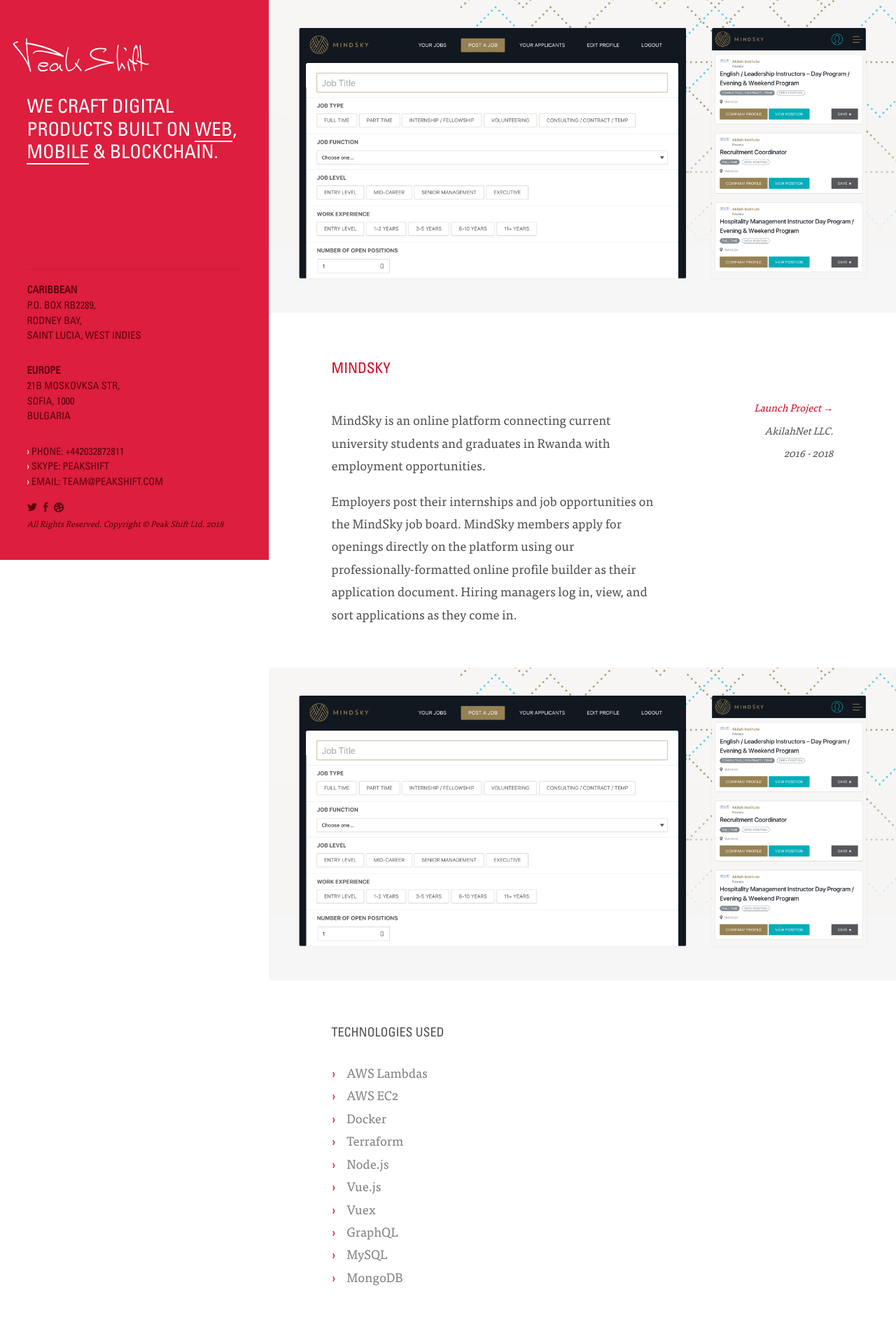
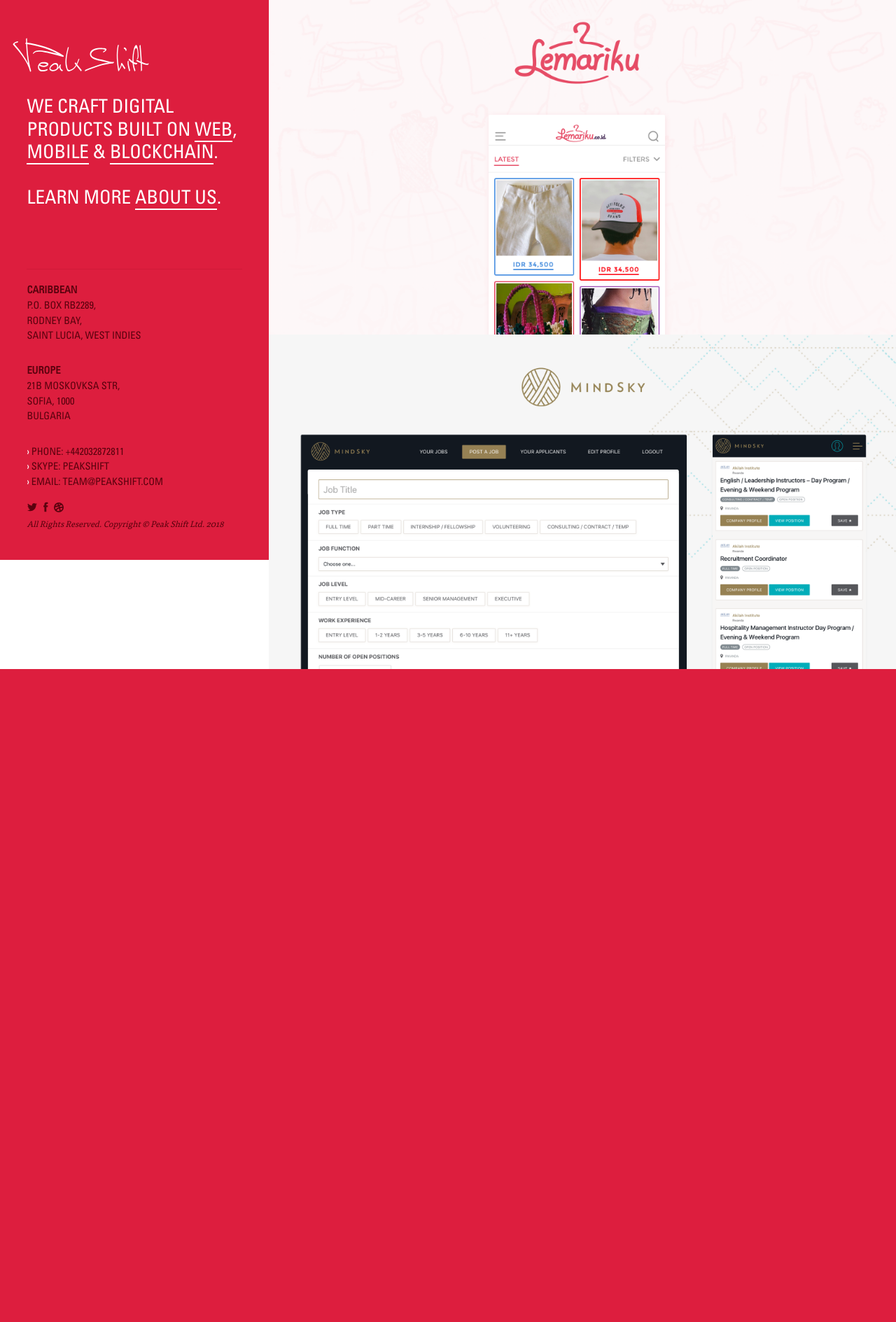
Before and after one commit to peakshift/peakshift-website, a PHP site: page / in a window 1280 px wide. Shown: the whole page at 70% size. After the commit the page ends 956 px from the top, so only its background shows below. Run offline with PHP 8.4, Linux system fonts and the light colour scheme; some libraries are stand-ins or nearby versions.

Commit message:
chore(*): test list view for projects [#29]

```diff
--- a/about.html
+++ b/about.html
@@ -70,7 +70,10 @@ j=d.createElement(s),dl=l!='dataLayer'?'&l='+l:'';j.async=true;j.src=
   <aside id="mainSide" class="column">
     <div class="padded">
       <div id="logo"><a href="/"><img src="/assets/i/logo.svg"></a></div>
-        <h2 id="portfolioLinks">We craft digital products built on <a href="/mindsky">web</a>, <a href="/lemariku">mobile</a> &amp; blockchain.</h2>
+      <h2 id="portfolioLinks">
+        We craft digital products built on <a href="/mindsky">web</a>, <a href="/lemariku">mobile</a> &amp; <a href="/zed">blockchain</a>.
+        <br><br>Learn more <a href="/about">about us</a>.
+      </h2>
 
       <div class="contact-footer typeface-colour-secondary">
         <hr>
--- a/assets/css/master.css
+++ b/assets/css/master.css
@@ -201,7 +201,8 @@ section {
       -ms-transform: translate(0, 0);
       -o-transform: translate(0, 0);
       transform: translate(0, 0);
-      opacity: 1; }
+      opacity: 1;
+      display: block; }
     section figure img {
       -webkit-transition: all 0.25s ease-in-out;
       -moz-transition: all 0.25s ease-in-out;
--- a/assets/sass/master.scss
+++ b/assets/sass/master.scss
@@ -203,6 +203,7 @@ section {
         -o-transform: translate(0, 0);
         transform: translate(0, 0);
         opacity: 1;
+        display: block;
       }
     }
     img {
--- a/index.html
+++ b/index.html
@@ -1,9 +1,14 @@
 <!DOCTYPE html>
-<!--[if lt IE 7 ]> <html lang="en" class="no-js ie6"> <![endif]-->
-<!--[if IE 7 ]>    <html lang="en" class="no-js ie7"> <![endif]-->
-<!--[if IE 8 ]>    <html lang="en" class="no-js ie8"> <![endif]-->
-<!--[if IE 9 ]>    <html lang="en" class="no-js ie9"> <![endif]-->
-<!--[if (gt IE 9)|!(IE)]><!--><html lang="en" class="no-js"><!--<![endif]-->
+<!--[if lt IE 7 ]>
+<html lang="en" class="no-js ie6"> <![endif]-->
+<!--[if IE 7 ]>
+<html lang="en" class="no-js ie7"> <![endif]-->
+<!--[if IE 8 ]>
+<html lang="en" class="no-js ie8"> <![endif]-->
+<!--[if IE 9 ]>
+<html lang="en" class="no-js ie9"> <![endif]-->
+<!--[if (gt IE 9)|!(IE)]><!-->
+<html lang="en" class="no-js"><!--<![endif]-->
 <head>
   <meta charset="utf-8">
 
@@ -25,6 +30,20 @@
   <meta name="copyright" content="Copyright (c) 2012 Peak Shift Inc.">
   <meta name="revisit-after" content="3 days">
 
+  <meta property="og:url" content="" />
+  <meta property="og:type" content="article" />
+  <meta property="og:title" content="Thoughts: Peak Shift Ltd." />
+  <meta property="og:image" content="" />
+  <meta property="og:site_name" content="Peak Shift Ltd." />
+  <meta property="og:description" content="" />
+
+  <meta name="twitter:card" content="photo" />
+  <meta name="twitter:site" content="@peakshift" />
+  <meta name="twitter:title" content="Thoughts: Peak Shift Ltd.">
+  <meta name="twitter:image" content="">
+  <meta name="twitter:image:width" content="1200" />
+  <meta name="twitter:image:height" content="630" />
+
   <!-- The Styles -->
   <link href="assets/css/master.css?v=0004" rel="stylesheet" type="text/css">
 
@@ -35,7 +54,10 @@
   <aside id="mainSide" class="column">
     <div class="padded">
       <div id="logo"><a href="/"><img src="/assets/i/logo.svg"></a></div>
-      <h2 id="portfolioLinks">We craft digital products built on <a href="/mindsky">web</a>, <a href="/lemariku">mobile</a> &amp; blockchain.</h2>
+      <h2 id="portfolioLinks">
+        We craft digital products built on <a href="/mindsky">web</a>, <a href="/lemariku">mobile</a> &amp; <a href="/zed">blockchain</a>.
+        <br><br>Learn more <a href="/about">about us</a>.
+      </h2>
 
       <div class="contact-footer typeface-colour-secondary">
         <hr>
@@ -55,7 +77,8 @@
           <ul class="heading-typeface">
             <li><span class="typeface-colour-white">›</span> PHONE: <a href="tel:+442032872811">+442032872811</a></li>
             <li><span class="typeface-colour-white">›</span> SKYPE: <a href="skype:peakshift?chat">peakshift</a></li>
-            <li><span class="typeface-colour-white">›</span> EMAIL: <a href="mailto:team@peakshift.com">team@peakshift.com</a></li>
+            <li><span class="typeface-colour-white">›</span> EMAIL: <a href="mailto:team@peakshift.com">team@peakshift.com</a>
+            </li>
           </ul>
           <p class="typeface-colour-secondary rs small">
             <a href="//twitter.com/peakshift">
@@ -69,55 +92,34 @@
             </a>
           </p>
         </div>
-        <p class="typeface-colour-secondary rs small"><small><em>All Rights Reserved. Copyright &copy; Peak Shift Ltd. 2018</em></small></p>
+        <p class="typeface-colour-secondary rs small">
+          <small><em>All Rights Reserved. Copyright &copy; Peak Shift Ltd. 2018</em></small>
+        </p>
       </div>
     </div>
   </aside>
 
   <section id="mainContent" class="column">
-    <figure style="background-image:url('/assets/content/mindsky-bg.png');" class="media--header active">
-      <div class="padded">
-        <img class="fill" src="/assets/content/mindsky-top.png?v=03">
-      </div>
+    <figure class="active" style="background-image:url('/assets/content/lemariku/lemariku-bg-2.png');">
+      <a href="/lemariku"><div class="padded"><img class="fill" src="/assets/content/lemariku/header-details.png?v=1"></div></a>
     </figure>
-    <div class="contentArea padded clearfix">
-      <h3 class="projectTitle">MindSky</h3>
-      <div class="projectDetails column">
-        <p>MindSky is an online platform connecting current university students and graduates in Rwanda with employment opportunities.</p>
-
-        <p>Employers post their internships and job opportunities on the MindSky job board. MindSky members apply for openings directly on the platform using our professionally-formatted online profile builder as their application document. Hiring managers log in, view, and sort applications as they come in.</p>
-
-        <figure style="background-image:url('/assets/content/mindsky-bg.png');" class="media--stretched active">
-          <div class="padded">
-            <img class="fill" src="/assets/content/mindsky-top.png?v=03">
-          </div>
+    <figure class="active" style="background-image:url('/assets/content/mindsky/header-bg-light.png'); background-color: #F6F6F6;">
+      <a href="/mindsky"><div class="padded"><img class="fill" src="/assets/content/mindsky/header-details.png?v=03"></div></a>
     </figure>
-
-        <h4>Technologies Used</h4>
-        <ul>
-          <li>AWS Lambdas</li>
-          <li>AWS EC2</li>
-          <li>Docker</li>
-          <li>Terraform</li>
-          <li>Node.js</li>
-          <li>Vue.js</li>
-          <li>Vuex</li>
-          <li>GraphQL</li>
-          <li>MySQL</li>
-          <li>MongoDB</li>
-        </ul>
-      </div>
-      <ul class="projectMeta column">
-        <li><a href="https://www.mindsky.com/" target="_blank">Launch Project &rarr;</a></li>
-        <li>AkilahNet LLC.</li>
-        <li>2016 - 2018</li>
-      </ul>
-    </div>
   </section>
 
   <script src="//ajax.googleapis.com/ajax/libs/jquery/2.0.3/jquery.min.js"></script>
   <script src="/assets/js/history.js"></script>
   <script src="/assets/js/router.js"></script>
   <script src="/assets/js/scripts.js?v0001"></script>
+  <!-- Google Tag Manager -->
+  <script>(function(w,d,s,l,i){w[l]=w[l]||[];w[l].push({'gtm.start':
+  new Date().getTime(),event:'gtm.js'});var f=d.getElementsByTagName(s)[0],
+  j=d.createElement(s),dl=l!='dataLayer'?'&l='+l:'';j.async=true;j.src=
+  '//www.googletagmanager.com/gtm.js?id='+i+dl;f.parentNode.insertBefore(j,f);
+  })(window,document,'script','dataLayer','GTM-TPS5PB');</script>
+  <noscript><iframe src="//www.googletagmanager.com/ns.html?id=GTM-TPS5PB"
+  height="0" width="0" style="display:none; visibility:hidden; "></iframe></noscript>
+  <!-- End Google Tag Manager -->
 </body>
 </html>
--- a/journal.html
+++ b/journal.html
@@ -66,7 +66,10 @@ j=d.createElement(s),dl=l!='dataLayer'?'&l='+l:'';j.async=true;j.src=
    <aside id="mainSide" class="column">
       <div class="padded">
          <div id="logo"><a href="/"><img src="/assets/i/logo.svg"></a></div>
-            <h2 id="portfolioLinks">We craft digital products built on <a href="/mindsky">web</a>, <a href="/lemariku">mobile</a> &amp; blockchain.</h2>
+         <h2 id="portfolioLinks">
+           We craft digital products built on <a href="/mindsky">web</a>, <a href="/lemariku">mobile</a> &amp; blockchain.
+           <br><br>Learn more <a href="/about">about us</a>.
+         </h2>
 
          <div class="contact-footer typeface-colour-secondary">
             <hr>
```
Also changed, not shown: lemariku.html (+10 -3 lines), mindsky.html (+21 -17 lines), assets/content/lemariku/header-details.png (added), assets/content/mindsky/header-bg-light.png (added), assets/content/mindsky/header-bg.png (added), assets/content/mindsky/header-details-full.png (added), assets/content/mindsky/header-details.png (added). Lines whose indentation alone changed are shown as unchanged.
